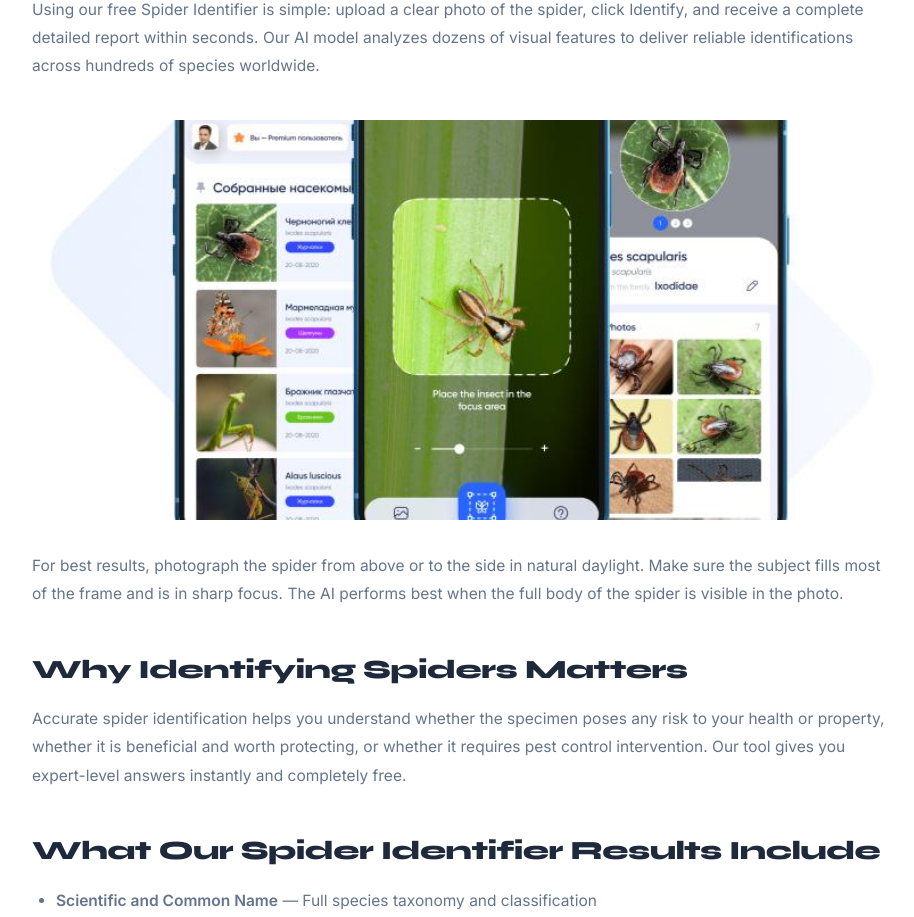
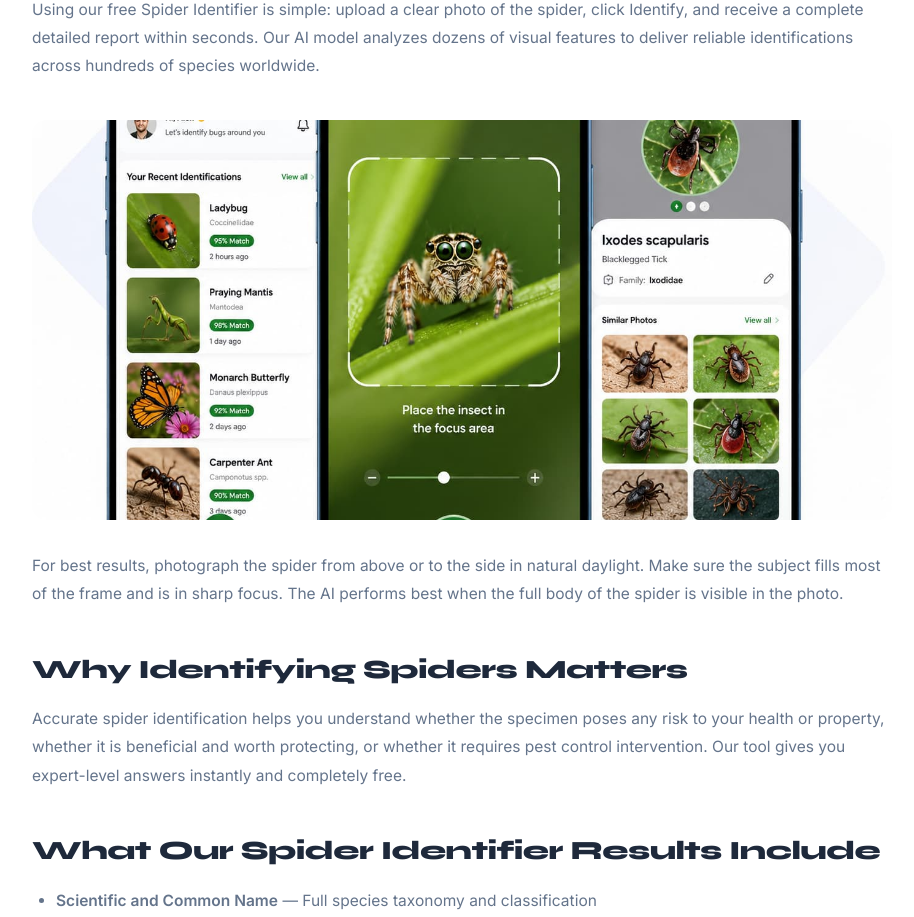
Before and after one commit to ahsan-ai-56/Bug-Identifier-Ai, a Next.js app: page /spider-identifier in a window 1280 px wide. Shown: the part 1180-2097 px from the top of the page, without its empty margins (178-1092 px from the left). Built offline with nearby package versions, Linux system fonts and the light colour scheme.

Commit message:
Update spider-identifier.js

```diff
--- a/pages/spider-identifier.js
+++ b/pages/spider-identifier.js
@@ -49,7 +49,7 @@ export default function Page() {
         <div className="container prose">
           <h2>How to Use the Spider Identifier</h2>
           <p>Using our free Spider Identifier is simple: upload a clear photo of the spider, click Identify, and receive a complete detailed report within seconds. Our AI model analyzes dozens of visual features to deliver reliable identifications across hundreds of species worldwide.</p>
-          <img src="/spider.jpeg" alt="Spider identification using AI" className="prose-img" />
+          <img src="/spid.jpg" alt="Spider identification using AI" className="prose-img" />
           <p>For best results, photograph the spider from above or to the side in natural daylight. Make sure the subject fills most of the frame and is in sharp focus. The AI performs best when the full body of the spider is visible in the photo.</p>
           <h2>Why Identifying Spiders Matters</h2>
           <p>Accurate spider identification helps you understand whether the specimen poses any risk to your health or property, whether it is beneficial and worth protecting, or whether it requires pest control intervention. Our tool gives you expert-level answers instantly and completely free.</p>
```
